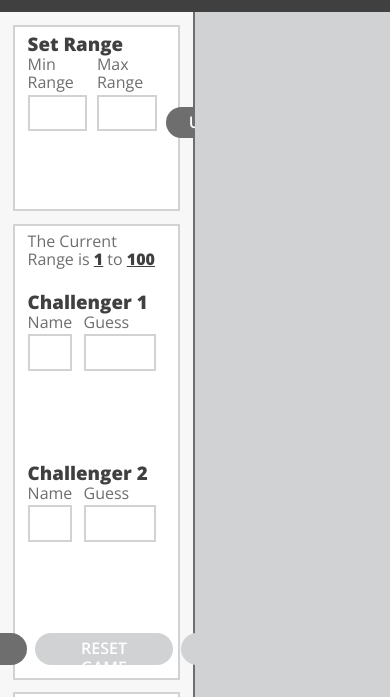
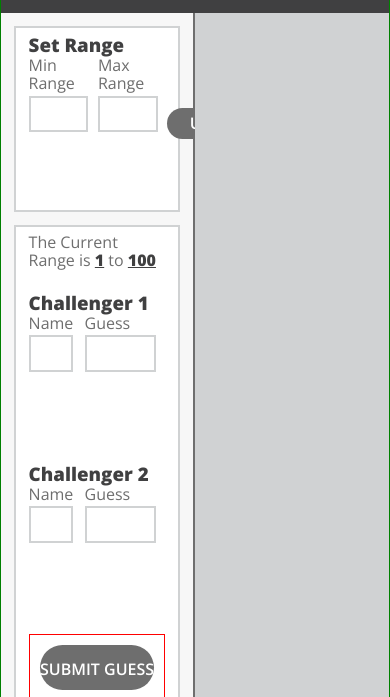
Before and after one commit to KevinKra/NumberGuesser, a plain HTML site: page index.html in a window 390 px wide. Shown: the part 108-805 px from the top of the page. Drawn offline with nearby package versions, Linux system fonts and the light colour scheme.

Commit message:
Set breakpoints

```diff
--- a/index.html
+++ b/index.html
@@ -101,9 +101,9 @@
 						</div>
 					</section>
 					<section class="challenger-btns">
-						<button class="btn submit-btn"><span>SUBMIT GUESS</span></button>
-						<button class="btn reset-btn"><span>RESET GAME</span></button>
-						<button class="btn clear-btn"><span>CLEAR GAME</span></button>
+						<button class="btn submit-btn">SUBMIT GUESS</button>
+						<button class="btn reset-btn">RESET GAME</button>
+						<button class="btn clear-btn">CLEAR GAME</button>
 					</section>
 				</article>
 				<article class="article-box" id="guess-cont">
--- a/styles2.css
+++ b/styles2.css
@@ -356,3 +356,32 @@ input[type=number]::-webkit-outer-spin-button {
 	justify-content: space-between;
 	width: 58%;
 }
+
+@media screen and (max-width: 1130px) {
+	body {
+	  border: 1px solid red;
+	}
+
+	.challenger-btns {
+		display: flex;
+		flex-direction: column;
+		align-items: center;
+		justify-content: flex-start;
+		border: 1px solid red;
+		min-width: 100%;
+	}
+
+	.challenger-btns > .btn {
+		max-width: 90%;
+		min-width: 70%;
+		margin: 10px 0;
+		padding: 15px 0 30px 0;
+	}
+
+}
+
+@media screen and (max-width: 400px) {
+	body {
+		border: 1px solid green;
+	}
+}
```
